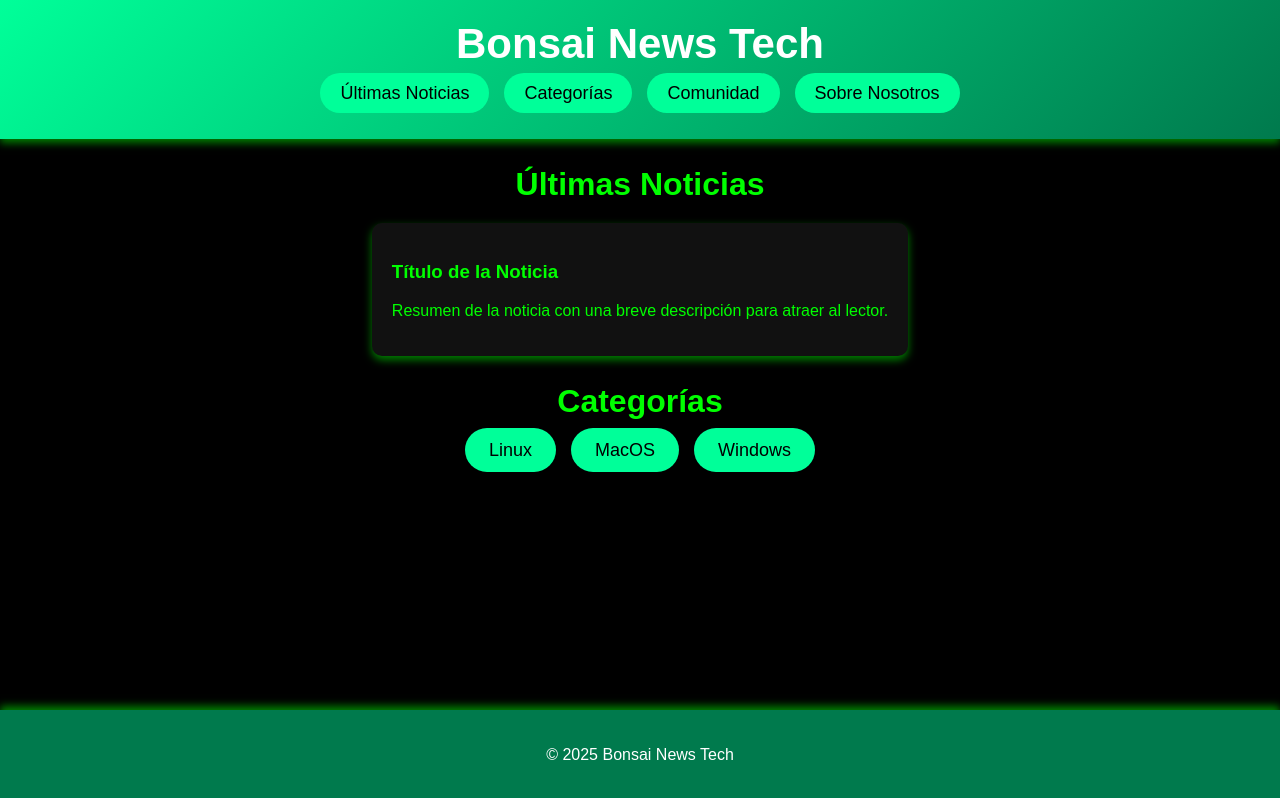
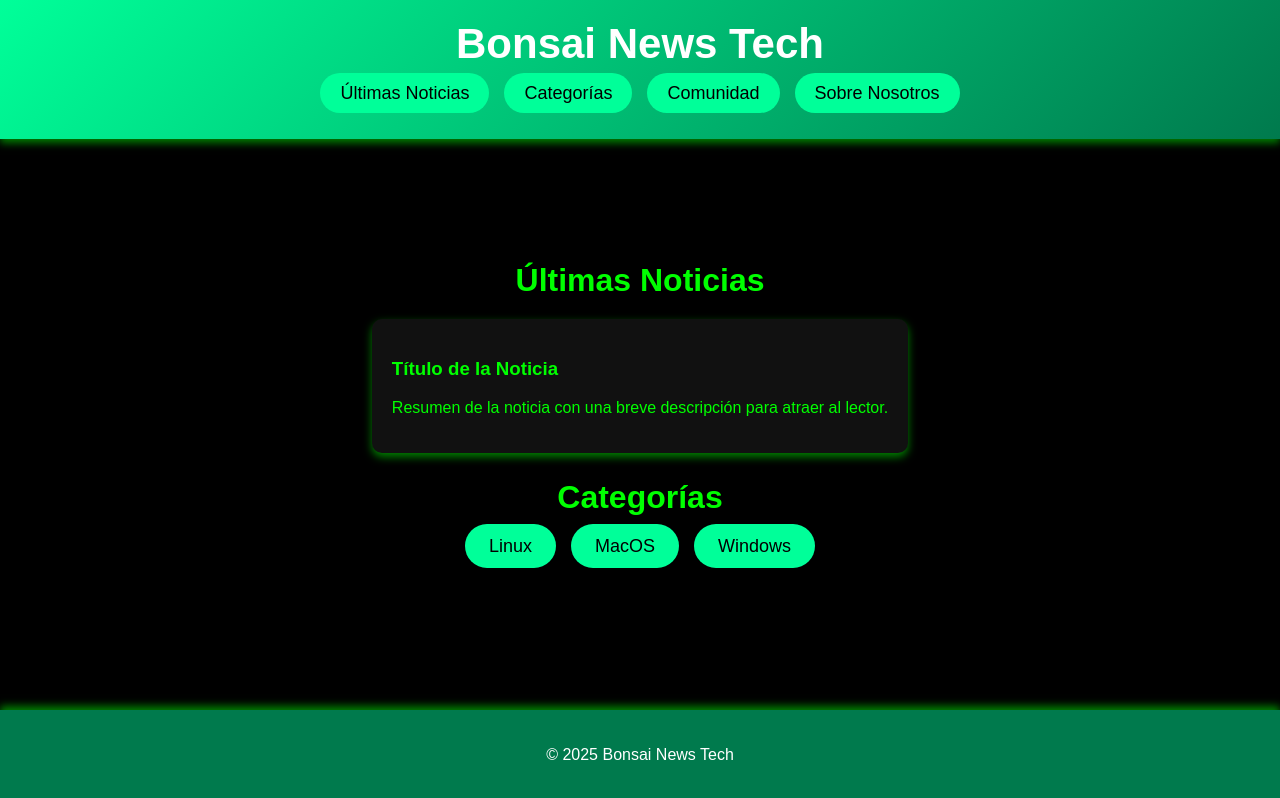
Before and after one commit to felipearias02/Bonsai-NT, a plain HTML site: page content/index.html in a window 1280 px wide. Drawn offline with Linux system fonts and the light colour scheme; files whose address does not match are found by name.

Commit message:
added center-box class on all .html, and center bax with css

```diff
--- a/content/index.html
+++ b/content/index.html
@@ -19,7 +19,7 @@
         </nav>
     </header>
 
-    <main>
+    <main class="center-box">
         <section id="latest-news">
             <h2>Últimas Noticias</h2>
             <div class="news-container" id="news-container">
--- a/css/styles.css
+++ b/css/styles.css
@@ -45,6 +45,15 @@ nav ul li a:hover {
 main {
     flex: 1;
 }
+
+.center-box {
+    display: flex;
+    flex-direction: column;
+    justify-content: center;
+    align-items: center;
+    flex: 1;
+}
+
 h1 {
     font-size: 42px;
     margin: 0;
```
Also changed, not shown: content/linux.html (+1 -1 lines), content/macos.html (+1 -1 lines), content/windows.html (+1 -1 lines).
